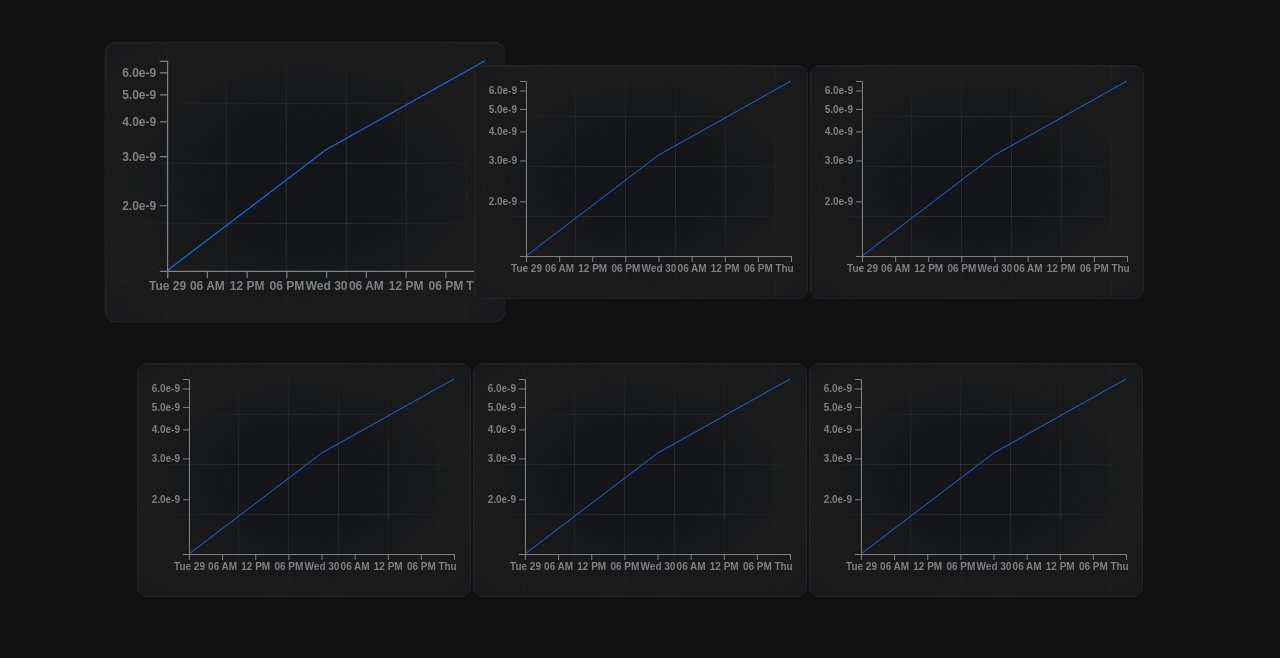
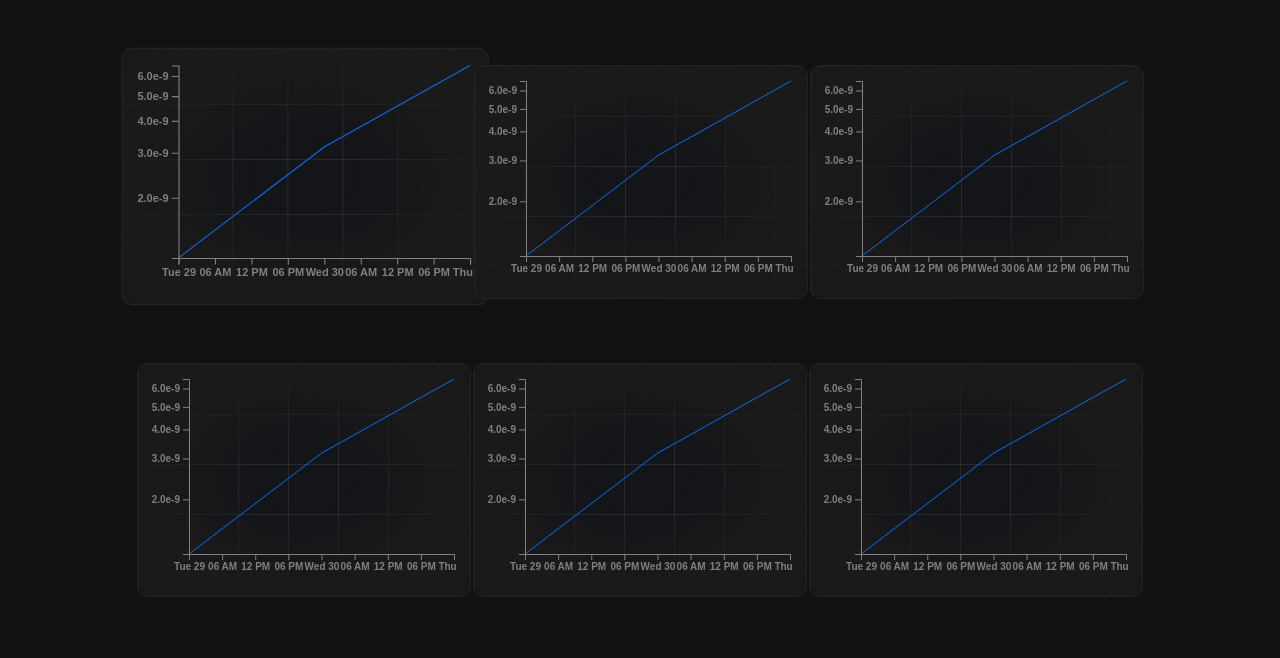
Before and after one commit to iamjakkie/LP_Econophysics, a website built with Parcel: page index.html in a window 1280 px wide. In both pictures the pointer is over the element 305 px from the left and 293 px from the top of the page. Shown: the part 111-769 px from the top of the page. Built offline with nearby package versions, Linux system fonts and the light colour scheme.

Commit message:
✨ style: refine the transition on hovering of each card, to ease-in, and more subtlety by scaling half as much, and translating the Y position up a bit

```diff
--- a/src/styles.css
+++ b/src/styles.css
@@ -34,6 +34,7 @@ h2 {
       linear-gradient(to right, rgba(180,180,180,0.25) 0, transparent 1px),
       linear-gradient(to bottom, rgba(180,180,180,0.25) 0, transparent 1px);
     position: relative;
+    transition: transform 0.2s ease-in;
   }
 
 .container .grid {
@@ -49,7 +50,7 @@ h2 {
 }
 
 .item:hover {
-  transform: scale(1.2);
+  transform: scale(1.1) translate(0, -5px);
 }
 
 .container {
```
